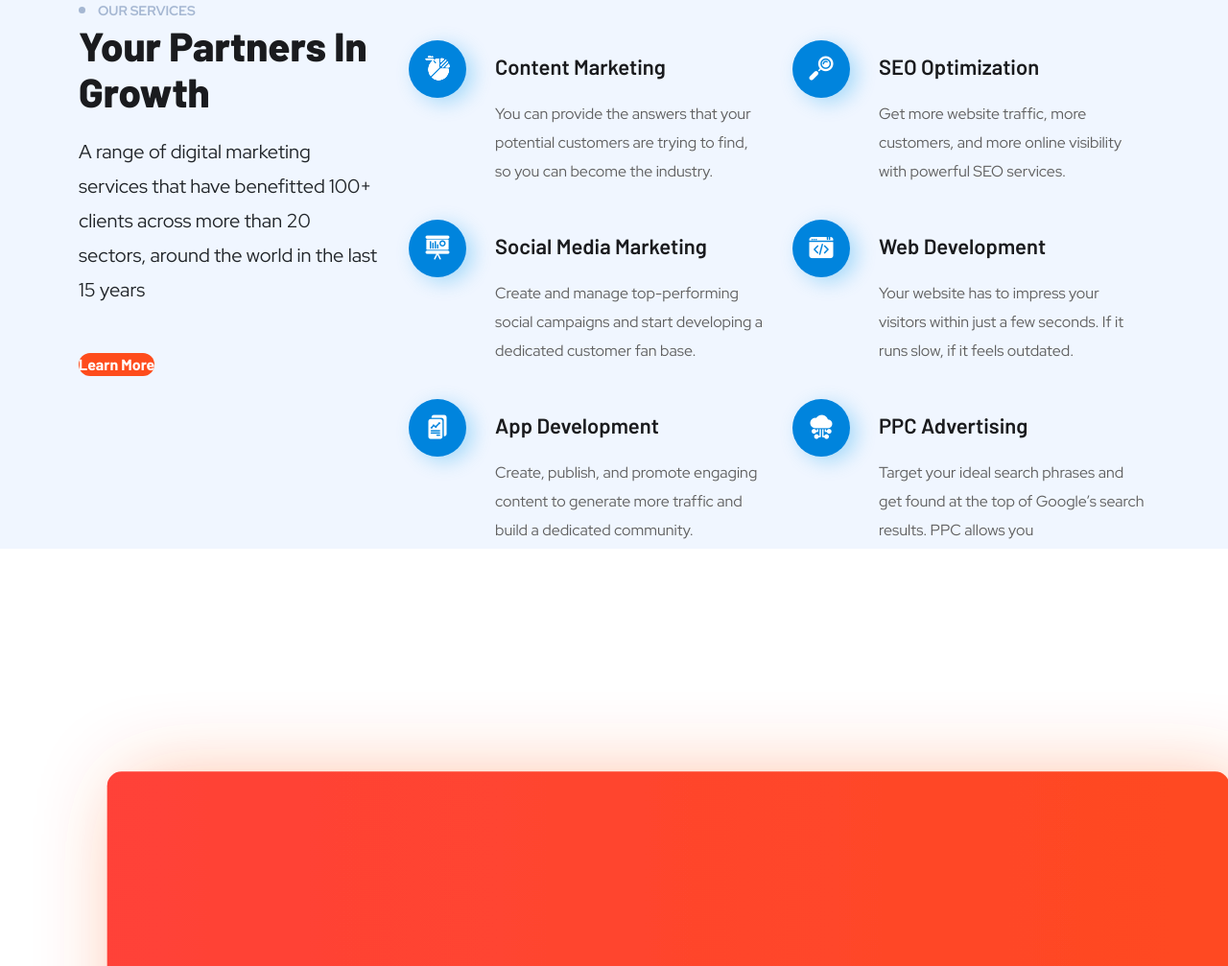
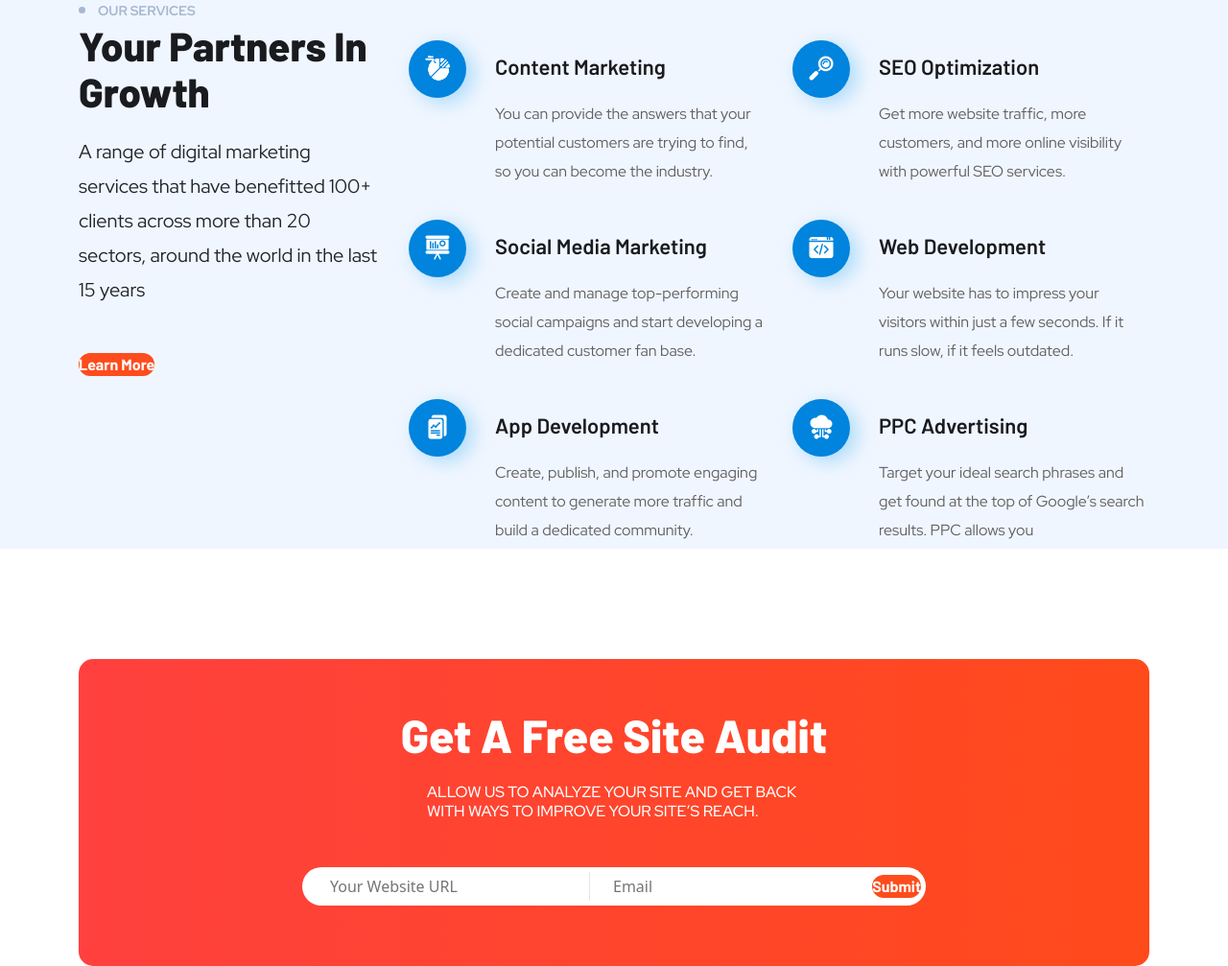
Before and after one commit to CoderPlace-Software/targeted-bits, a website: page src/index.html in a window 1280 px wide. Shown: the part 2085-3092 px from the top of the page at 96% size. Drawn offline with Linux system fonts and the light colour scheme; files whose address does not match are found by name.

Commit message:
change site audit

```diff
--- a/src/index.html
+++ b/src/index.html
@@ -287,10 +287,31 @@
     </section>
     <!-- END: Our Services -->
 
-    <!--get a free site audit-->
+    <!-- START: Get a Free Site Audit-->
     <section class="site-audit">
-      <div class="container"></div>
+      <div class="container">
+        <div class="site-audit__wrapper">
+          <div class="title title_white site-audit__title">
+            Get a Free Site Audit
+          </div>
+          <div class="subtitle subtitle_white site-audit__subtitle">
+            Allow us to analyze your site and get back with ways to improve your
+            site’s reach.
+          </div>
+          <div class="site-audit__form-wrapper">
+            <form class="site-audit__form">
+              <input type="text" placeholder="Your Website URL" />
+              <div class="form-divider"></div>
+              <input type="email" placeholder="Email" />
+              <button type="submit" class="button button__submit">
+                Submit
+              </button>
+            </form>
+          </div>
+        </div>
+      </div>
     </section>
+    <!-- END: Get a Free Site Audit-->
 
     <!--    JavaScript files-->
     <script src="./js/index.js"></script>
--- a/src/scss/components/_experience.scss
+++ b/src/scss/components/_experience.scss
@@ -58,6 +58,7 @@
     border-radius: 10px;
     text-align: center;
     overflow: hidden;
+    background-color: #fff;
     box-shadow: 7px 5px 30px rgb(42 67 113 / 10%);
 
     &:nth-child(1) {
--- a/src/scss/components/_site-audit.scss
+++ b/src/scss/components/_site-audit.scss
@@ -1,5 +1,46 @@
 .site-audit {
   margin-top: 115px;
-  min-height: 320px;
-  background: url("../images/bg/site-audit.svg");
+
+  &__wrapper {
+    min-height: 320px;
+    background: linear-gradient(90deg, #ff403e, #ff4a1b);
+    border-radius: 15px;
+  }
+
+  &__title {
+    padding-top: 39px;
+    text-align: center;
+  }
+
+  &__subtitle {
+    width: 390px;
+    margin: 10px auto 0;
+  }
+
+  &__form-wrapper {
+    margin: 48px auto 0;
+    padding: 5px 5px 5px 29px;
+    background-color: $icon-font-color;
+    width: 650px;
+    border-radius: 30px;
+  }
+
+  &__form {
+    display: flex;
+    justify-content: space-between;
+    align-items: center;
+
+    input {
+      width: 40%;
+      height: 26px;
+      border: none;
+    }
+
+    .form-divider {
+      width: 1px;
+      height: 30px;
+      background-color: #000;
+      opacity: 0.1;
+    }
+  }
 }
--- a/src/scss/ui/_subtitle.scss
+++ b/src/scss/ui/_subtitle.scss
@@ -15,4 +15,15 @@
     border-radius: 100%;
     transform: translate(-20px, 4px);
   }
+
+  &_white {
+    font-size: 16px;
+    font-weight: 500;
+    line-height: 20px;
+    color: $icon-font-color;
+
+    &::before {
+      content: none;
+    }
+  }
 }
--- a/src/scss/ui/_title.scss
+++ b/src/scss/ui/_title.scss
@@ -5,4 +5,10 @@
   font-weight: 800;
   color: $text-color;
   text-transform: capitalize;
+
+  &_white {
+    font-size: 48px;
+    line-height: 80px;
+    color: $icon-font-color;
+  }
 }
```
Also changed, not shown: src/css/style.min.css.
